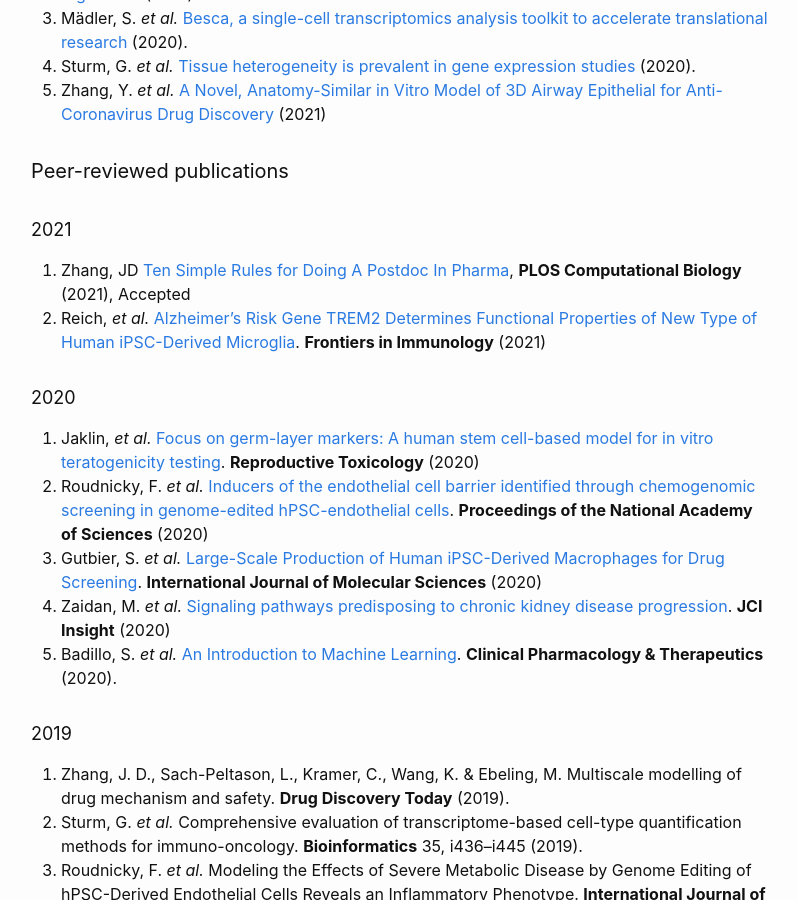
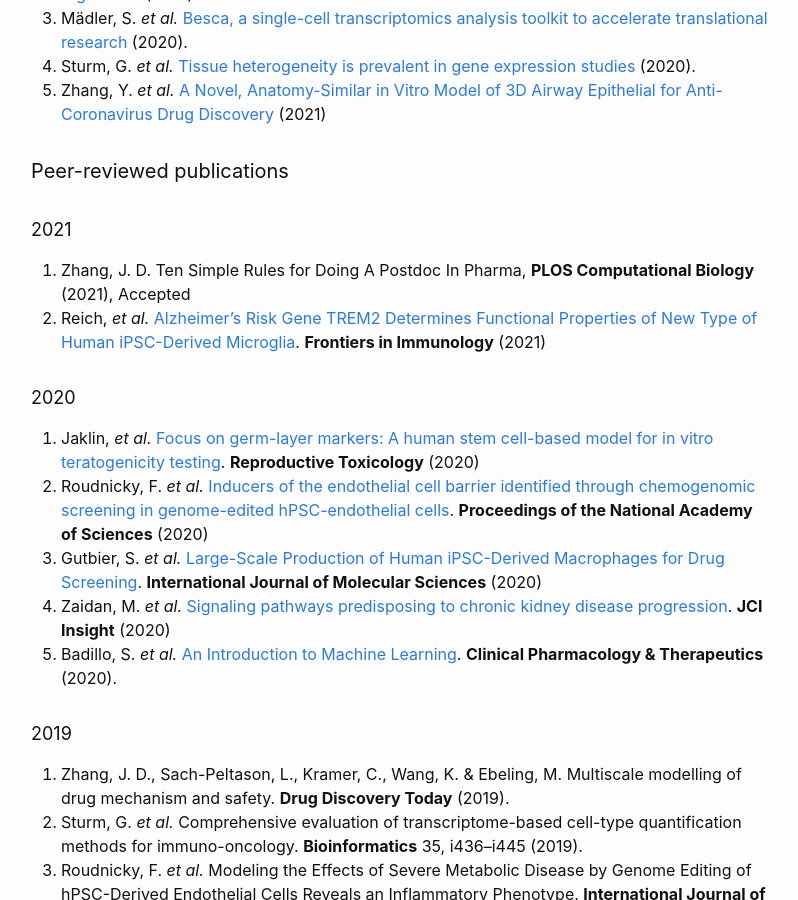
Before and after one commit to Accio/accio.github.io, a Jekyll site: the page built from _pages/publications.md, in a window 1280 px wide and 900 px high, scrolled down 653 px. Shown: the whole window, without its empty margins (239-1037 px from the left). Built offline with Jekyll 4.4.1, drawn with Linux system fonts in a browser that asks for light colours.

Commit message:
remove the doi - not online yet

```diff
--- a/_pages/publications.md
+++ b/_pages/publications.md
@@ -43,7 +43,7 @@
 
 ##### 2021
 
-41. Zhang, JD [Ten Simple Rules for Doing A Postdoc In Pharma](http://doi.org/10.1371/journal.pcbi.1008989), **PLOS
+41. Zhang, J. D. Ten Simple Rules for Doing A Postdoc In Pharma, **PLOS
     Computational Biology** (2021), Accepted
 40. Reich, *et al.* [Alzheimer’s Risk Gene TREM2 Determines Functional
     Properties of New Type of Human iPSC-Derived
```
